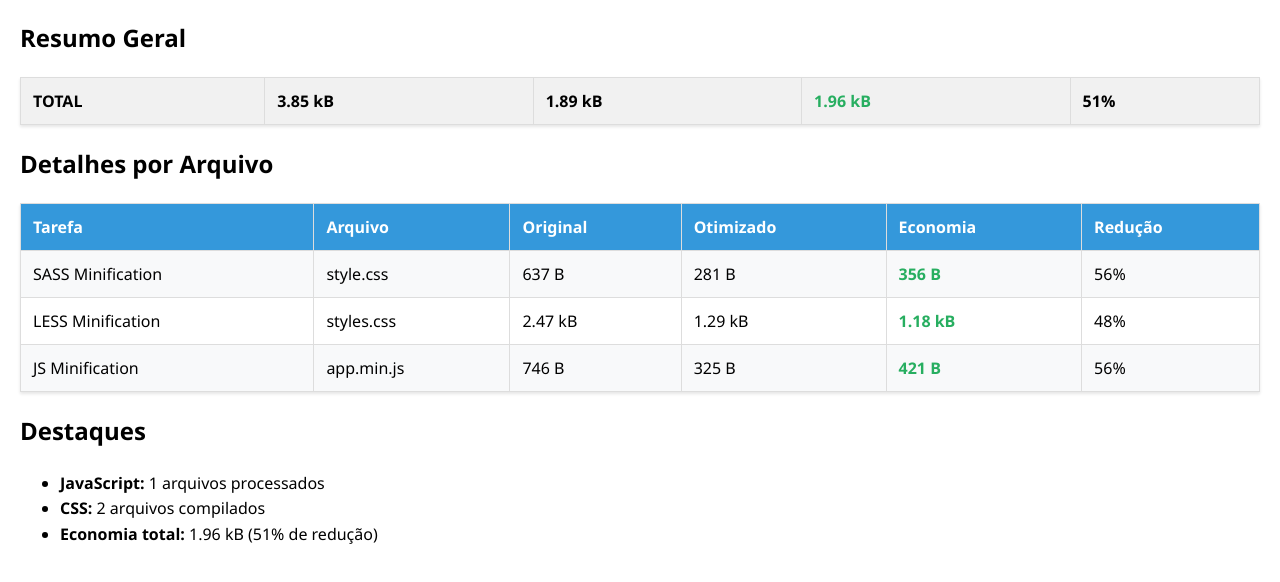
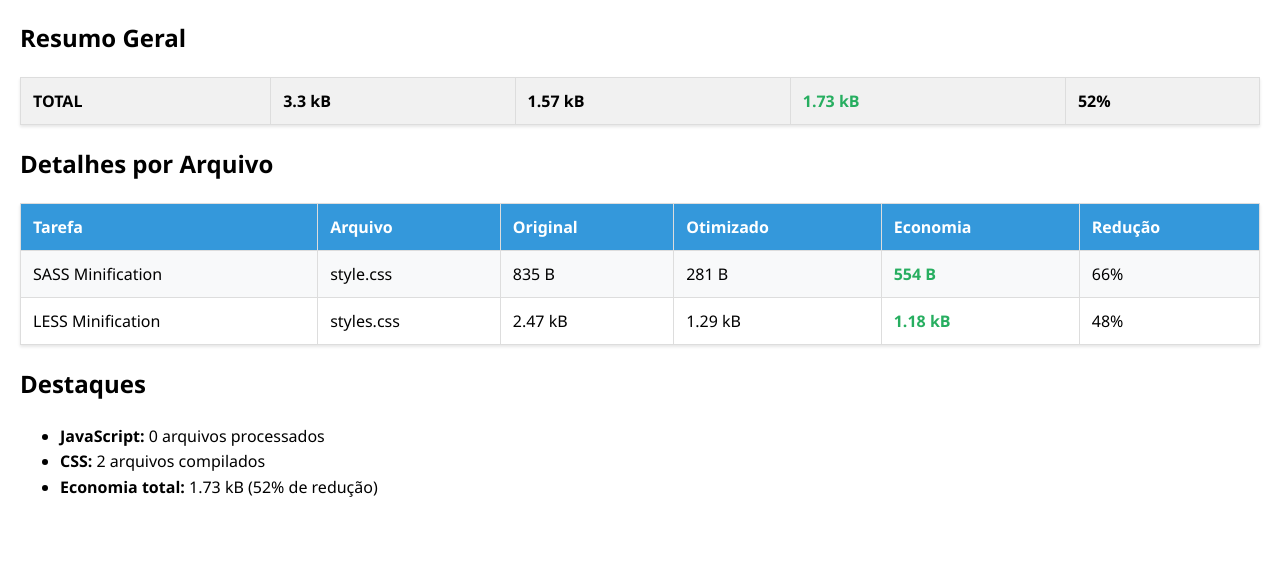
Before and after one commit to DrumondGit/gulp-project, a website: page report.html in a window 1280 px wide. Shown: the part 74-656 px from the top of the page. Drawn offline with Linux system fonts and the light colour scheme.

Commit message:
Subindo pipeline

```diff
--- a/gulpfile.js
+++ b/gulpfile.js
@@ -4,7 +4,7 @@ const less = require('gulp-less');
 const cleanCSS = require('gulp-clean-css');
 const terser = require('gulp-terser');
 const concat = require('gulp-concat');
-const prettyBytes = require('pretty-bytes').default;
+const prettyBytes = require('pretty-bytes');
 const fs = require('fs');
 const through = require('through2');
 const newer = require('gulp-newer');
--- a/package.json
+++ b/package.json
@@ -36,7 +36,7 @@
     "jsdoc": "^3.6.10",
     "minami": "^1.2.3",
     "mocha": "^10.8.2",
-    "pretty-bytes": "^6.1.0",
+    "pretty-bytes": "^5.6.0",
     "sass": "^1.88.0",
     "through2": "^4.0.2"
   }
--- a/report.html
+++ b/report.html
@@ -46,10 +46,10 @@
       <table>
         <tr class="totals">
           <td colspan="2">TOTAL</td>
-          <td>3.85 kB</td>
-          <td>1.89 kB</td>
-          <td class="saved">1.96 kB</td>
-          <td>51%</td>
+          <td>3.3 kB</td>
+          <td>1.57 kB</td>
+          <td class="saved">1.73 kB</td>
+          <td>52%</td>
         </tr>
       </table>
 
@@ -66,10 +66,10 @@
         <tr class="">
           <td>SASS Minification</td>
           <td>style.css</td>
-          <td>637 B</td>
+          <td>835 B</td>
           <td>281 B</td>
-          <td class="saved">356 B</td>
-          <td>56%</td>
+          <td class="saved">554 B</td>
+          <td>66%</td>
         </tr>
         <tr class="">
           <td>LESS Minification</td>
@@ -79,21 +79,13 @@
           <td class="saved">1.18 kB</td>
           <td>48%</td>
         </tr>
-        <tr class="js-row">
-          <td>JS Minification</td>
-          <td>app.min.js</td>
-          <td>746 B</td>
-          <td>325 B</td>
-          <td class="saved">421 B</td>
-          <td>56%</td>
-        </tr>
       </table>
 
       <h2>Destaques</h2>
       <ul>
-        <li><strong>JavaScript:</strong> 1 arquivos processados</li>
+        <li><strong>JavaScript:</strong> 0 arquivos processados</li>
         <li><strong>CSS:</strong> 2 arquivos compilados</li>
-        <li><strong>Economia total:</strong> 1.96 kB (51% de redução)</li>
+        <li><strong>Economia total:</strong> 1.73 kB (52% de redução)</li>
       </ul>
     </body>
   </html>
```
Also changed, not shown: docs/index.html (+1 -1 lines), src/sass/style.scss (+15 -0 lines), .github/workflows/ci.yml (added), dist/js/app.min.js, 1 other file.
